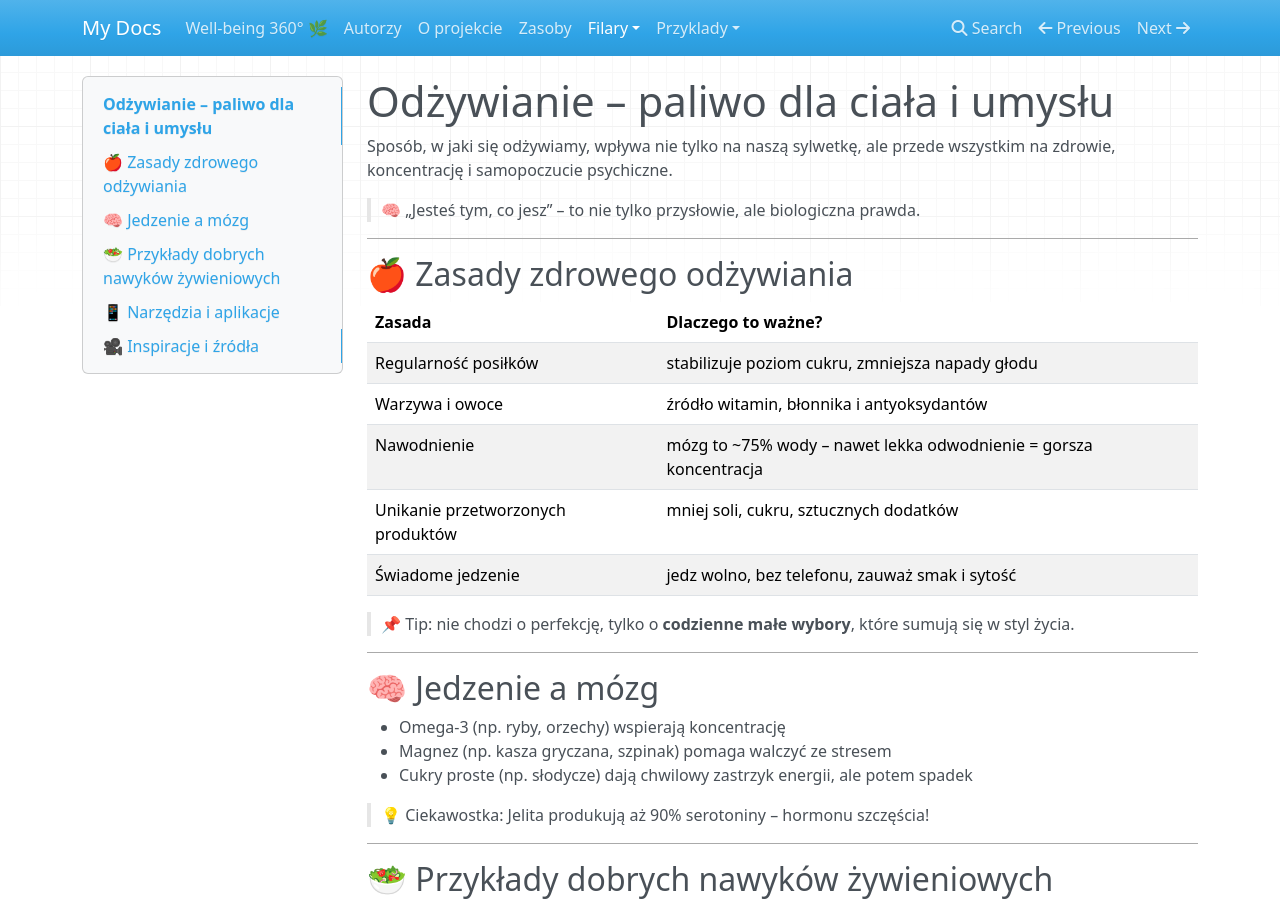
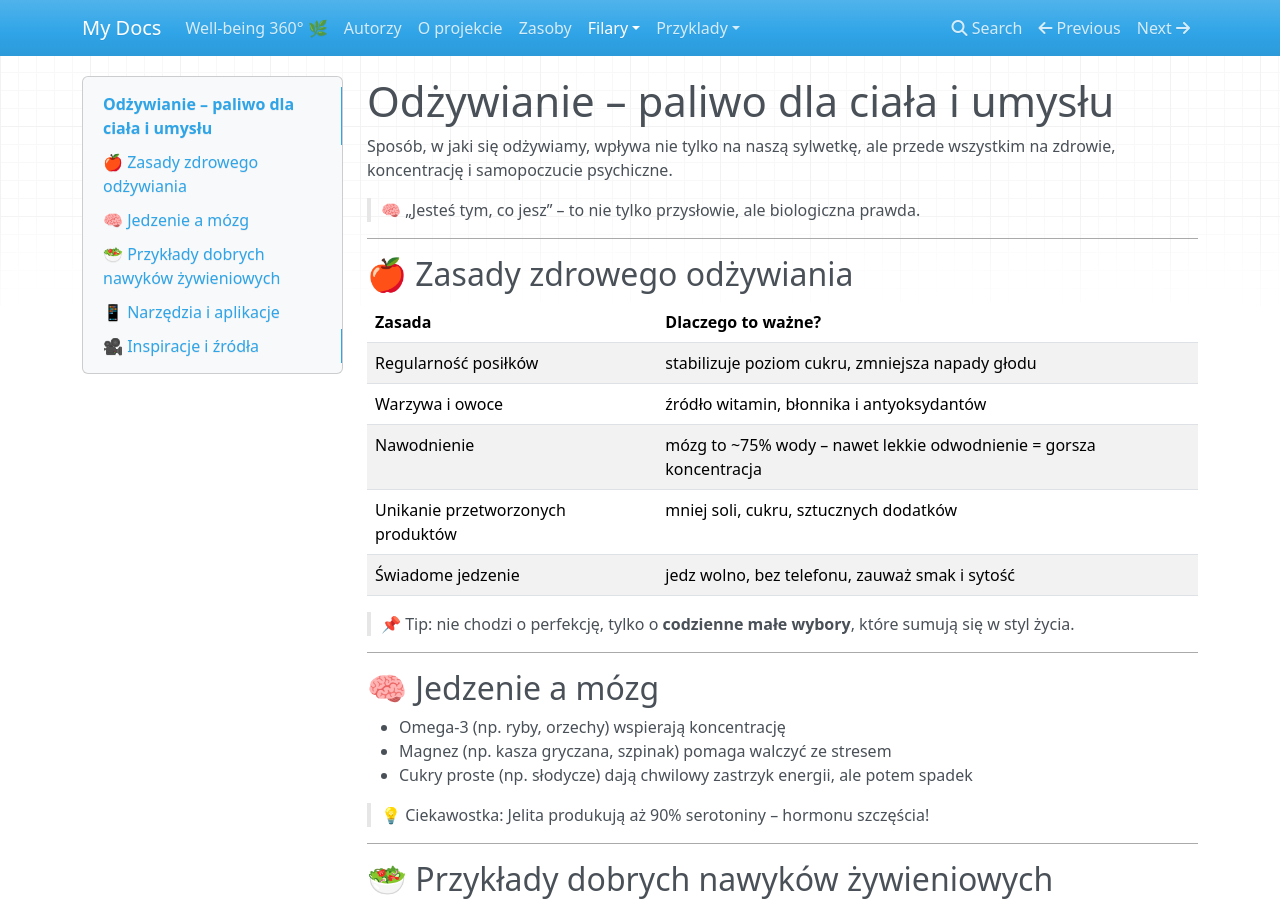
Before and after one commit to MKaczkowski07/wellbeing-prod, an MkDocs documentation site: the page built from docs/filary/odzywianie.md, in a window 1280 px wide and 900 px high. Built offline with MkDocs 1.6.1, drawn with Linux system fonts in a browser that asks for light colours; nearby versions of some CDN libraries.

Commit message:
Poprawa błędów w filary/odżywianie

```diff
--- a/docs/filary/odzywianie.md
+++ b/docs/filary/odzywianie.md
@@ -12,7 +12,7 @@ Sposób, w jaki się odżywiamy, wpływa nie tylko na naszą sylwetkę, ale prze
 |--------|---------------------|
 | Regularność posiłków | stabilizuje poziom cukru, zmniejsza napady głodu |
 | Warzywa i owoce | źródło witamin, błonnika i antyoksydantów |
-| Nawodnienie | mózg to ~75% wody – nawet lekka odwodnienie = gorsza koncentracja |
+| Nawodnienie | mózg to ~75% wody – nawet lekkie odwodnienie = gorsza koncentracja |
 | Unikanie przetworzonych produktów | mniej soli, cukru, sztucznych dodatków |
 | Świadome jedzenie | jedz wolno, bez telefonu, zauważ smak i sytość |
 
```
